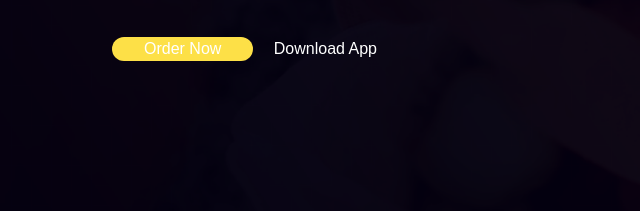
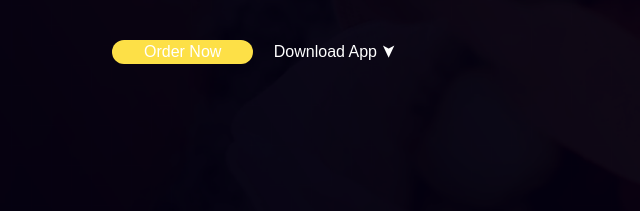
Before and after one commit to Aurelie04/Tailwind-Project, a plain HTML site: page index.html in a window 1280 px wide. Shown: the part 486-697 px from the top of the page, 0-640 px from the left. Drawn offline with nearby package versions, Linux system fonts and the light colour scheme.

```diff
--- a/index.html
+++ b/index.html
@@ -28,8 +28,9 @@
 
                 <div class="mt-10">
                     <a href="#" class="bg-yellow-300 rounded-3xl .p.y.-3 px-8 font-medium
-                      inline-block mr-4 hover:bg-transparent">Order Now</a>
-                    <a href="#">Download App</a>
+                      inline-block mr-4 hover:bg-transparent hover:border-yellow-300
+                    hover:text-white duration-300 hover:border border-transparent">Order Now</a>
+                    <a href="#">Download App <span class="text-lg inline-block rotate-90">&#10148</span></a>
                 </div>
 
             </div>
```
